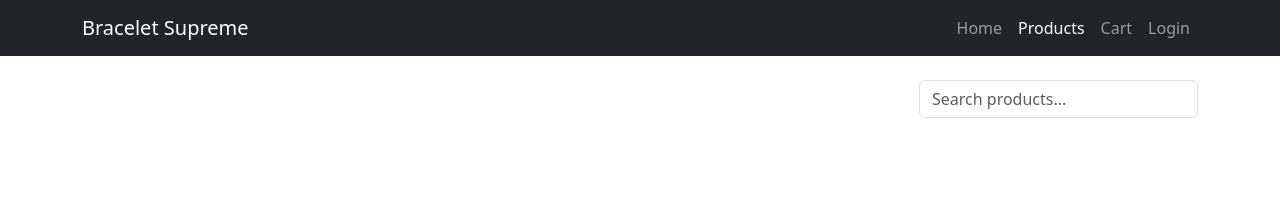
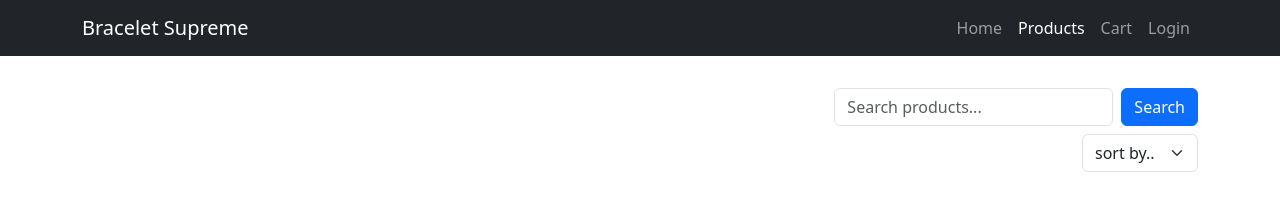
Before and after one commit to babisha04/Bracelet-Supreme, a plain HTML site: page frontend/products.html in a window 1280 px wide. Drawn offline with nearby package versions, Linux system fonts and the light colour scheme.

Commit message:
Added sortbar

```diff
--- a/frontend/products.html
+++ b/frontend/products.html
@@ -30,9 +30,21 @@
 
     <div class="container my-4">
     <div class="row mb-3">
+        <!--searchBox-->
       <div class="col-md-12 d-flex justify-content-end">
-        <input type="text" id="searchBox" class="form-control w-25" placeholder="Search products...">
+        <input type="text" id="searchBox" class="form-control w-25 me-2 my-2" placeholder="Search products..." >
+        <button class="btn btn-primary my-2">Search</button>
       </div>
+<!--Sort-->
+<div class="col-md-12 d-flex justify-content-end">
+    <select class="form-select w-auto">
+        <option selected>sort by..</option>
+        <option value="1">Price</option>
+        <option value="1">category</option>
+         <option value="1">color</option>
+    </select>
+</div>
+
     </div></div>
 
 
```
